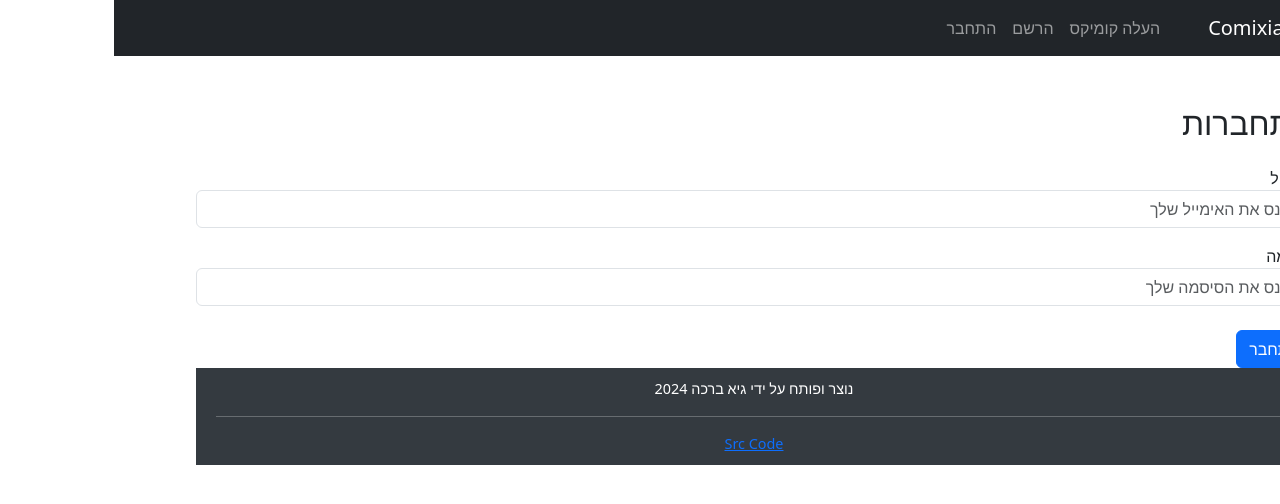
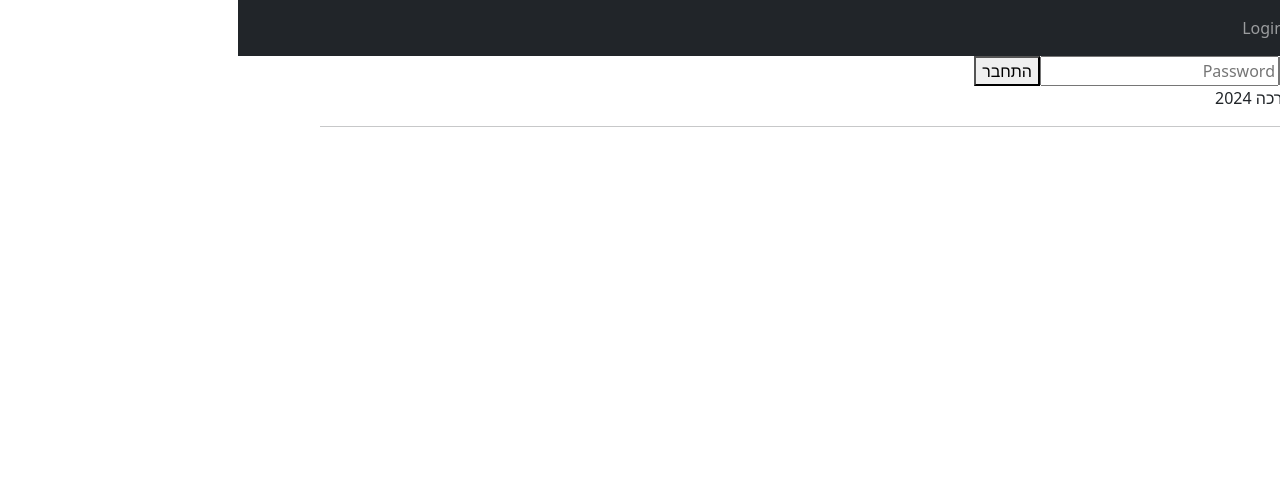
Before and after one commit to guybracha/comixiad, a React (Create React App) app in the folder frontend/: page /login in a window 1280 px wide. Shown: the top 504 px of the page. Built offline with nearby package versions, Linux system fonts and the light colour scheme.

Commit message:
fixing logic

```diff
--- a/frontend/src/App.js
+++ b/frontend/src/App.js
@@ -1,23 +1,29 @@
-import React, { useState } from 'react';
-import { BrowserRouter as Router, Route, Routes } from 'react-router-dom';
+import React, { useEffect } from 'react';
+import ReactDOM from 'react-dom/client';
+import { BrowserRouter as Router, Routes, Route, Navigate } from 'react-router-dom';
+import { UserProvider, useUser } from './context/UserContext';
 import Navbar from './comp/Navbar';
+import Homepage from './comp/Homepage';
+import UploadComic from './comp/UploadComic';
 import ComicReader from './comp/ComicReader';
-import UploadComic from './comp/UploadComic';
-import Error from './comp/Error';
-import './App.css';
-import Footer from './comp/Footer';
-import Homepage from './comp/Homepage';
-import CategoryPage from './comp/CategoryPage';
 import RegistrationForm from './comp/RegistrationForm';
 import Login from './comp/Login';
+import CategoryPage from './comp/CategoryPage';
+import Error from './comp/Error';
+import Footer from './comp/Footer';
 
 const App = () => {
-    const [user, setUser] = useState(null);
+    const { user, setUser } = useUser();
 
-    // Handle login
-    const handleLogin = (loggedInUser) => {
-        setUser(loggedInUser);
-        console.log('User logged in:', loggedInUser);
+    useEffect(() => {
+        const storedUser = localStorage.getItem('user');
+        if (storedUser) {
+            setUser(JSON.parse(storedUser));
+        }
+    }, [setUser]);
+
+    const handleLogin = (user) => {
+        setUser(user);
     };
 
     return (
@@ -25,7 +31,10 @@ const App = () => {
             <Navbar user={user} />
             <Routes>
                 <Route path="/" element={<Homepage />} />
-                <Route path="/upload" element={<UploadComic />} />
+                <Route
+                    path="/upload"
+                    element={user ? <UploadComic /> : <Navigate to="/login" replace />}
+                />
                 <Route path="/comics/:id" element={<ComicReader />} />
                 <Route path="/register" element={<RegistrationForm />} />
                 <Route path="/login" element={<Login onLogin={handleLogin} />} />
@@ -37,4 +46,11 @@ const App = () => {
     );
 };
 
+const root = ReactDOM.createRoot(document.getElementById('root'));
+root.render(
+    <UserProvider>
+        <App />
+    </UserProvider>
+);
+
 export default App;
--- a/frontend/src/comp/Login.js
+++ b/frontend/src/comp/Login.js
@@ -1,9 +1,11 @@
 import React, { useState } from 'react';
+import { useNavigate } from 'react-router-dom';
 
 function Login({ onLogin }) {
     const [email, setEmail] = useState('');
     const [password, setPassword] = useState('');
     const [error, setError] = useState('');
+    const navigate = useNavigate();
 
     const handleSubmit = async (e) => {
         e.preventDefault();
@@ -19,56 +21,39 @@ function Login({ onLogin }) {
             });
 
             const data = await response.json();
-
-            if (!response.ok) {
-                throw new Error(data.message || 'שגיאה בהתחברות');
+            if (response.ok) {
+                localStorage.setItem('user', JSON.stringify(data.user)); // שמירת פרטי המשתמש ב-Local Storage
+                localStorage.setItem('token', data.token); // שמירת ה-token ב-Local Storage
+                onLogin(data.user);
+                navigate('/');
+            } else {
+                setError(data.message);
             }
-
-            onLogin(data.user); // עדכון המשתמש המחובר
-        } catch (err) {
-            setError(err.message);
+        } catch (error) {
+            setError('An error occurred. Please try again.');
         }
     };
 
     return (
-        <div className="container mt-5">
-            <h2 className="mb-4">התחברות</h2>
-            {error && <div className="alert alert-danger">{error}</div>}
         <form onSubmit={handleSubmit}>
-                <div className="form-group">
-                    <label htmlFor="email">אימייל</label>
             <input
                 type="email"
-                        id="email"
-                        className="form-control"
                 value={email}
                 onChange={(e) => setEmail(e.target.value)}
-                        placeholder="הכנס את האימייל שלך"
+                placeholder="Email"
                 required
             />
-                </div>
-                <div className="form-group mt-3">
-                    <label htmlFor="password">סיסמה</label>
             <input
                 type="password"
-                        id="password"
-                        className="form-control"
                 value={password}
                 onChange={(e) => setPassword(e.target.value)}
-                        placeholder="הכנס את הסיסמה שלך"
+                placeholder="Password"
                 required
             />
-                </div>
-                <button type="submit" className="btn btn-primary mt-4">התחבר</button>
+            {error && <p>{error}</p>}
+            <button type="submit">התחבר</button>
         </form>
-        </div>
     );
 }
 
-Login.defaultProps = {
-    onLogin: () => {
-        console.warn('onLogin לא הועבר!');
-    },
-};
-
 export default Login;
--- a/frontend/src/comp/Navbar.js
+++ b/frontend/src/comp/Navbar.js
@@ -1,31 +1,40 @@
-import React from 'react';
+import React, { useEffect, useState } from 'react';
 import { Link } from 'react-router-dom';
-import { useUser } from '../context/UserContext';
 
 const Navbar = () => {
-    const { user } = useUser();
+    const [user, setUser] = useState(null);
+
+    useEffect(() => {
+        const storedUser = localStorage.getItem('user');
+        if (storedUser) {
+            setUser(JSON.parse(storedUser));
+        }
+    }, []);
 
     return (
         <nav className="navbar navbar-expand-lg navbar-dark bg-dark">
             <div className="container">
                 <Link className="navbar-brand" to="/">Comixiad</Link>
-                <div className="collapse navbar-collapse">
-                    <ul className="navbar-nav ml-auto">
-                        <li className="nav-item">
-                            <Link className="nav-link" to="/upload">העלה קומיקס</Link>
-                        </li>
-                        <li className="nav-item">
-                            <Link className="nav-link" to="/register">הרשם</Link>
-                        </li>
+                <button
+                    className="navbar-toggler"
+                    type="button"
+                    data-bs-toggle="collapse"
+                    data-bs-target="#navbarNav"
+                    aria-controls="navbarNav"
+                    aria-expanded="false"
+                    aria-label="Toggle navigation"
+                >
+                    <span className="navbar-toggler-icon"></span>
+                </button>
+                <div className="collapse navbar-collapse" id="navbarNav">
+                    <ul className="navbar-nav ms-auto">
                         {user ? (
                             <li className="nav-item">
-                                <span className="navbar-text text-light">
-                                    ברוך הבא, {user.name}
-                                </span>
+                                <span className="nav-link">שלום, {user.username}</span>
                             </li>
                         ) : (
                             <li className="nav-item">
-                                <Link className="nav-link" to="/login">התחבר</Link>
+                                <Link className="nav-link" to="/login">Login</Link>
                             </li>
                         )}
                     </ul>
--- a/frontend/src/comp/UploadComic.js
+++ b/frontend/src/comp/UploadComic.js
@@ -1,10 +1,12 @@
 import React, { useState, useEffect } from 'react';
-import { useNavigate } from 'react-router-dom'; // לשימוש בהפניה לעמוד התחברות
+import { useNavigate } from 'react-router-dom';
 import axios from 'axios';
-import genres from '../config/Genres'; // עדכן את הנתיב לקובץ genres.js
+import genres from '../config/Genres';
+import { useUser } from '../context/UserContext';
 
-const UploadComic = ({ currentUser }) => {
-  const navigate = useNavigate(); // ניווט בין עמודים
+const UploadComic = () => {
+  const { user } = useUser();
+  const navigate = useNavigate();
   const [title, setTitle] = useState('');
   const [description, setDescription] = useState('');
   const [genre, setGenre] = useState('');
@@ -16,142 +18,130 @@ const UploadComic = ({ currentUser }) => {
 
   // בדוק אם המשתמש מחובר
   useEffect(() => {
-    if (!currentUser || !currentUser.token) {
+    if (!user) {
       alert('אנא התחבר כדי להעלות קומיקס.');
-      navigate('/login'); // הפניה לעמוד התחברות
+      navigate('/login');
     }
-  }, [currentUser, navigate]);
-
-  const handleFileChange = (e) => {
-    setPages(e.target.files);
-  };
-
-  const handleCoverImageChange = (e) => {
-    setCoverImage(e.target.files[0]);
-  };
+  }, [user, navigate]);
 
   const handleSubmit = async (e) => {
     e.preventDefault();
     setLoading(true);
+    setError('');
 
+    try {
       const formData = new FormData();
       formData.append('title', title);
       formData.append('description', description);
       formData.append('genre', genre);
       formData.append('language', language);
+      formData.append('coverImage', coverImage);
+      pages.forEach((page, index) => {
+        formData.append(`pages[${index}]`, page);
+      });
 
-    if (coverImage) {
-      formData.append('coverImage', coverImage);
-    }
-
-    for (let i = 0; i < pages.length; i++) {
-      formData.append('pages', pages[i]);
-    }
-
-    try {
-      const response = await axios.post('/api/comics/upload', formData, {
+      const response = await axios.post('http://localhost:5000/api/comics', formData, {
         headers: {
           'Content-Type': 'multipart/form-data',
-          Authorization: `Bearer ${currentUser.token}`, // טוקן לאימות המשתמש
+          Authorization: `Bearer ${user.token}`,
         },
       });
 
-      alert('קומיקס הועלה בהצלחה!');
-      setTitle('');
-      setDescription('');
-      setGenre('');
-      setLanguage('');
-      setCoverImage(null);
-      setPages([]);
+      if (response.status === 201) {
+        navigate(`/comics/${response.data.id}`);
+      } else {
+        setError('Failed to upload comic.');
+      }
     } catch (error) {
-      console.error(error);
-      alert('שגיאה בהעלאת הקומיקס.');
+      setError('An error occurred. Please try again.');
     } finally {
       setLoading(false);
     }
   };
 
   return (
-    <form onSubmit={handleSubmit} className="container mt-4">
-      <h2>העלה קומיקס</h2>
-      {error && <div className="alert alert-danger">{error}</div>}
-
+    <div className="container mt-5">
+      <h2>Upload Comic</h2>
+      <form onSubmit={handleSubmit}>
         <div className="mb-3">
-        <label>שם</label>
+          <label htmlFor="title" className="form-label">Title</label>
           <input
             type="text"
             className="form-control"
+            id="title"
             value={title}
             onChange={(e) => setTitle(e.target.value)}
+            placeholder="Title"
             required
           />
         </div>
-
         <div className="mb-3">
-        <label>תקציר</label>
+          <label htmlFor="description" className="form-label">Description</label>
           <textarea
             className="form-control"
+            id="description"
             value={description}
             onChange={(e) => setDescription(e.target.value)}
+            placeholder="Description"
             required
-        ></textarea>
+          />
         </div>
-
         <div className="mb-3">
-        <label>ז'אנר</label>
+          <label htmlFor="genre" className="form-label">Genre</label>
           <select
             className="form-select"
+            id="genre"
             value={genre}
             onChange={(e) => setGenre(e.target.value)}
             required
           >
-          <option value="" disabled>
-            בחר ז'אנר
-          </option>
-          {genres.map((genreOption) => (
-            <option key={genreOption} value={genreOption}>
-              {genreOption}
+            <option value="">Select Genre</option>
+            {genres.map((g) => (
+              <option key={g} value={g}>
+                {g}
               </option>
             ))}
           </select>
         </div>
-
         <div className="mb-3">
-        <label>שפה</label>
+          <label htmlFor="language" className="form-label">Language</label>
           <input
             type="text"
             className="form-control"
+            id="language"
             value={language}
             onChange={(e) => setLanguage(e.target.value)}
+            placeholder="Language"
             required
           />
         </div>
-
         <div className="mb-3">
-        <label>תמונת קאבר</label>
+          <label htmlFor="coverImage" className="form-label">Cover Image</label>
           <input
             type="file"
             className="form-control"
-          onChange={handleCoverImageChange}
+            id="coverImage"
+            onChange={(e) => setCoverImage(e.target.files[0])}
             required
           />
         </div>
-
         <div className="mb-3">
-        <label>עמודים (תמונות בלבד)</label>
+          <label htmlFor="pages" className="form-label">Pages</label>
           <input
             type="file"
             className="form-control"
+            id="pages"
             multiple
-          onChange={handleFileChange}
+            onChange={(e) => setPages(Array.from(e.target.files))}
             required
           />
         </div>
-
+        {error && <div className="alert alert-danger">{error}</div>}
         <button type="submit" className="btn btn-primary" disabled={loading}>
-        {loading ? 'מעלה...' : 'העלה קומיקס'}
+          {loading ? 'Uploading...' : 'Upload Comic'}
         </button>
       </form>
+    </div>
   );
 };
 
```
Also changed, not shown: frontend/src/context/UserContext.js (line endings or trailing spaces). Lines whose indentation alone changed are shown as unchanged.
